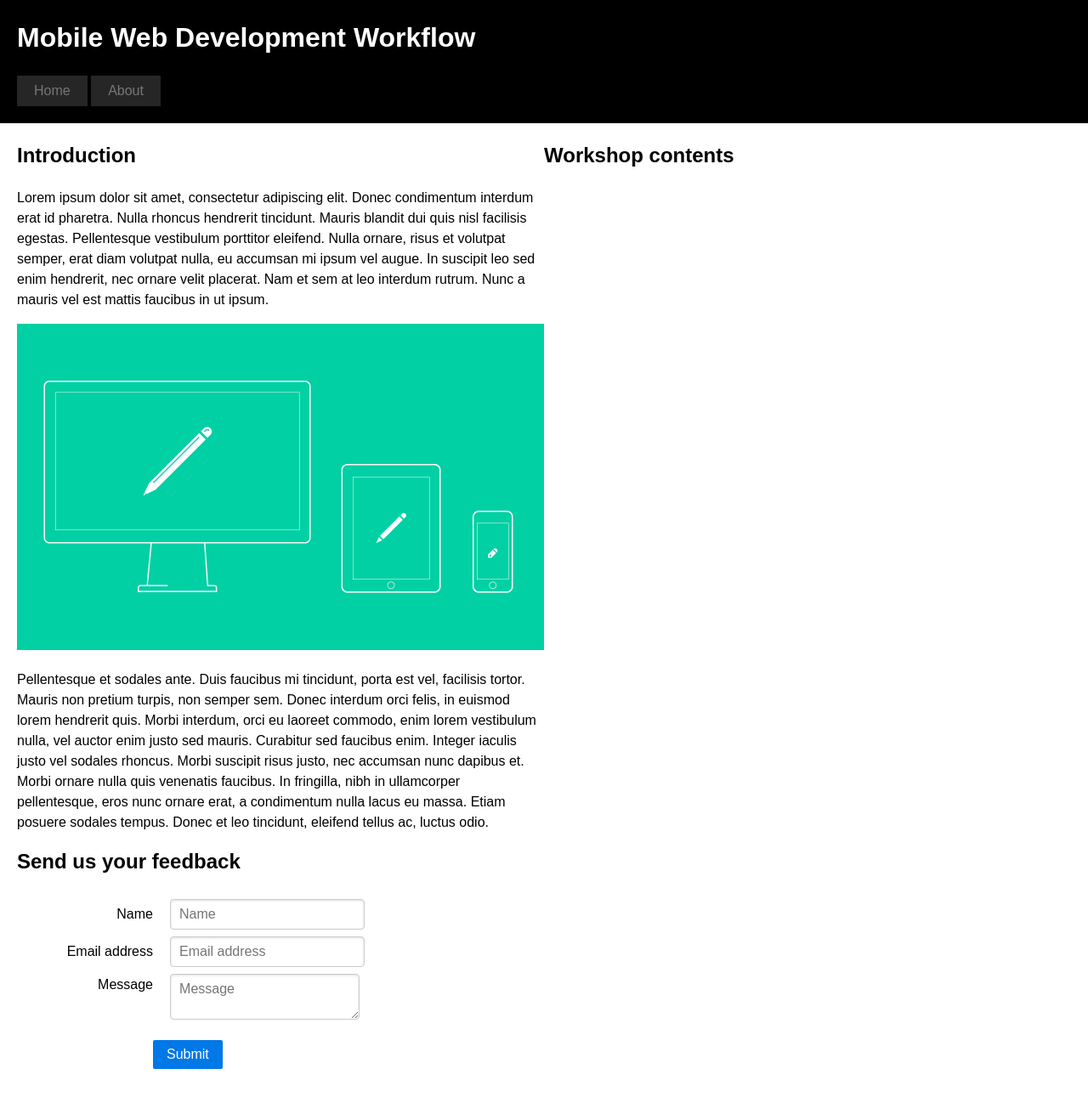
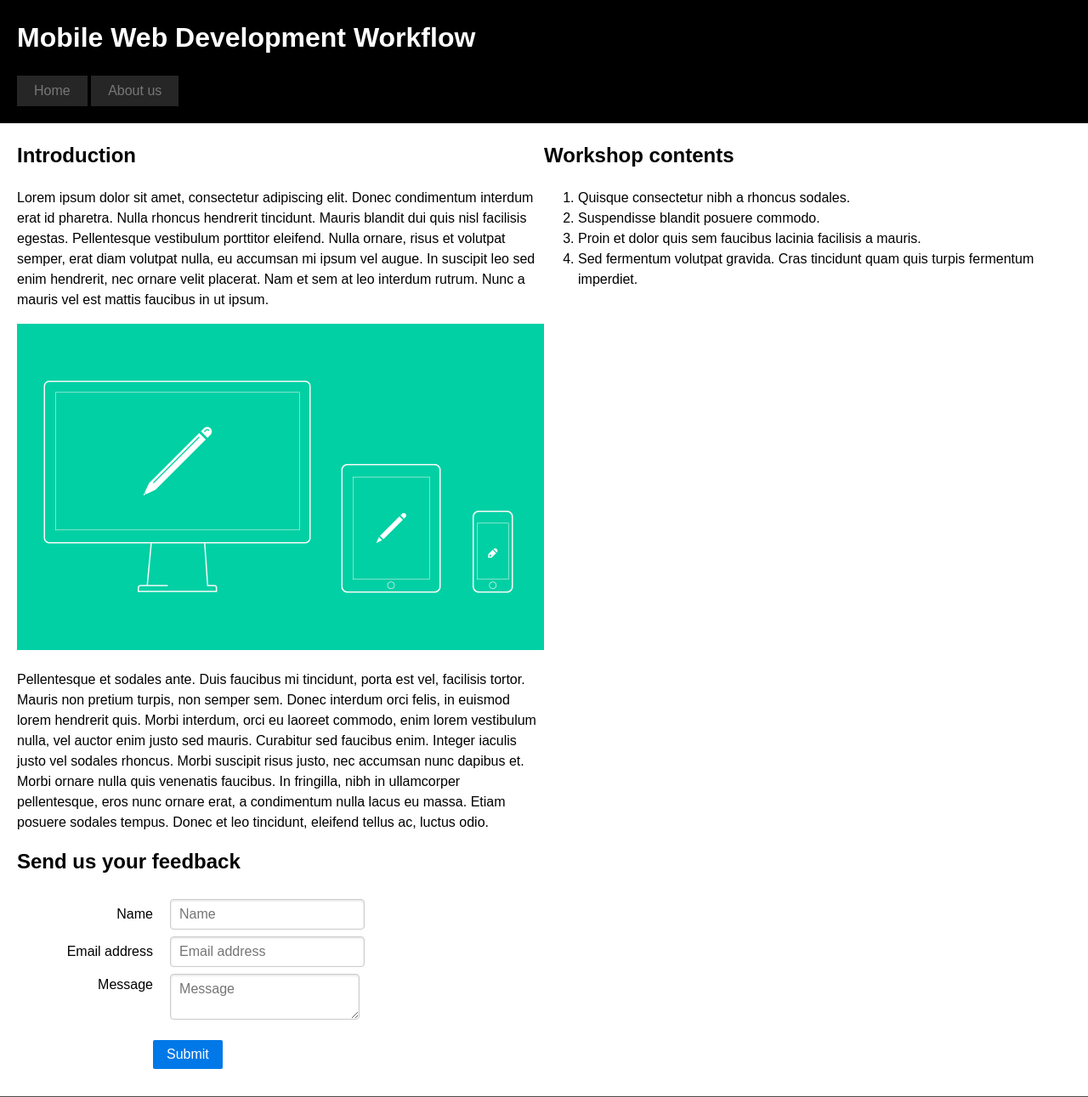
Before and after one commit to rafayepes/mobile-web-development-workflow, a PHP site: page / in a window 1280 px wide. Shown: the top 1291 px of the page at 85% size. Before the commit the page ends 1258 px from the top, so only its background shows below. Run offline with PHP 8.4, Linux system fonts and the light colour scheme; some libraries are stand-ins or nearby versions.

Commit message:
More changes

```diff
--- a/Gruntfile.js
+++ b/Gruntfile.js
@@ -23,7 +23,7 @@ module.exports = function( grunt ) {
 		browserSync: {
 			dev: {
 				bsFiles: {
-					src : 'css/*.css'
+					src : ['css/*.css', 'js/*.js', '*.php', '*.html']
 				},
 				options: {
 					watchTask: true,
--- a/bs-config.js
+++ b/bs-config.js
@@ -1,3 +1,4 @@
 module.exports = {
-	proxy: "localhost/mobile-web-development-workflow"
+	proxy: "localhost/mobile-web-development-workflow",
+	files: ['css/*.css', 'js/*.js', '*.php']
 };
--- a/css/styles.css
+++ b/css/styles.css
@@ -28,12 +28,22 @@ body {
   margin-top: 0;
 }
 
-/* line 42, ../scss/styles.scss */
+/* line 39, ../scss/styles.scss */
+.footer {
+  background-color: #4d4d4d;
+  color: white;
+}
+/* line 44, ../scss/styles.scss */
+.footer a {
+  color: #b3b3b3;
+}
+
+/* line 49, ../scss/styles.scss */
 .pure-menu.pure-menu-open {
   background: transparent;
 }
 
-/* line 45, ../scss/styles.scss */
+/* line 52, ../scss/styles.scss */
 .pure-menu li a {
   background-color: rgba(255, 255, 255, 0.15);
 }
--- a/footer.php
+++ b/footer.php
@@ -4,8 +4,12 @@
 
 		</div>
 
-		<footer class="footer"></footer>
+		<footer id="footer" class="footer">
+			<a rel="license" href="http://creativecommons.org/licenses/by/4.0/"><img alt="Creative Commons License" style="border-width:0" src="http://i.creativecommons.org/l/by/4.0/88x31.png" /></a><br />This work is licensed under a <a rel="license" href="http://creativecommons.org/licenses/by/4.0/">Creative Commons Attribution 4.0 International License</a>.
+		</footer>
 
+		<script src="<?php print $path; ?>js/external/jquery.js"></script>
+		<script src="<?php print $path; ?>js/scripts.js"></script>
 		<script src="<?php print $url_external; ?>target/target-script-min.js"></script>
 	</body>
 </html>
--- a/header.php
+++ b/header.php
@@ -2,7 +2,7 @@
 // HEADER
 
 $path = '/mobile-web-development-workflow/';
-$url_external = 'http://192.168.1.38:8080/';
+$url_external = 'http://192.168.1.1:8080/';
 ?>
 
 <!DOCTYPE html>
@@ -10,19 +10,19 @@ $url_external = 'http://192.168.1.38:8080/';
 	<head>
 		<title>Mobile Web Development Workflow</title>
 		<meta name="viewport" content="width=device-width, initial-scale=1.0" />
-		<link rel="stylesheet" href="css/external/pure.css" />
-		<link rel="stylesheet" href="css/styles.css" />
+		<link rel="stylesheet" href="<?php print $path; ?>css/external/pure.css" />
+		<link rel="stylesheet" href="<?php print $path; ?>css/styles.css" />
 	</head>
 	<body>
-		<header class="header">
+		<header id="header" class="header">
 			<h1>Mobile Web Development Workflow</h1>
 
 			<div class="pure-menu pure-menu-open pure-menu-horizontal">
 				<ul>
-					<li><a href="<?php print $path; ?>">Home</a></li>
-					<li><a href="<?php print $path; ?>about.php">About</a></li>
+					<li><a href="<?php print $path; ?>" id="home">Home</a></li>
+					<li><a href="<?php print $path; ?>about/" id="about">About us</a></li>
 				</ul>
 			</div>
 		</header>
 
-		<div class="body pure-g-r">
+		<div id="body" class="body pure-g-r">
--- a/index.php
+++ b/index.php
@@ -16,16 +16,22 @@
 
 <section class="pure-u-1-2">
 	<h2>Workshop contents</h2>
+	<ol>
+		<li>Quisque consectetur nibh a rhoncus sodales.</li>
+		<li>Suspendisse blandit posuere commodo.</li>
+		<li>Proin et dolor quis sem faucibus lacinia facilisis a mauris.</li>
+		<li>Sed fermentum volutpat gravida. Cras tincidunt quam quis turpis fermentum imperdiet.</li>
+	</ol>
 </section>
 
 <section class="pure-u-1-2">
 	<h2>Send us your feedback</h2>
 
-	<form action="" class="pure-form pure-form-aligned">
+	<form action="<?php print $path; ?>thanks/" method="post" class="pure-form pure-form-aligned">
 		<fieldset>
 			<div class="pure-control-group">
 				<label for="name">Name</label>
-				<input id="name" type="text" placeholder="Name">
+				<input id="name" type="text" name="name" placeholder="Name">
 			</div>
 
 			<div class="pure-control-group">
--- /dev/null
+++ b/js/scripts.js
@@ -0,0 +1,7 @@
+
+function test() {
+	document.body.style.backgroundColor = 'green';
+	console.log( 'background changed' );
+};
+
+//test();
--- a/scss/styles.scss
+++ b/scss/styles.scss
@@ -36,7 +36,14 @@ body {
 }
 
 .footer {
-	@extend %layout-content;
+	& {
+		@extend %layout-content;
+		background-color: lighten( black, 30 );
+		color: white;
+	}
+	a {
+		color: darken( white, 30 );
+	}
 }
 
 .pure-menu.pure-menu-open {
```
Also changed, not shown: about.php (deleted, +0 -15 lines), about/index.php (added, +15 -0 lines), testsuite.js (added, +36 -0 lines), thanks/index.php (added, +13 -0 lines), 1 other file.
